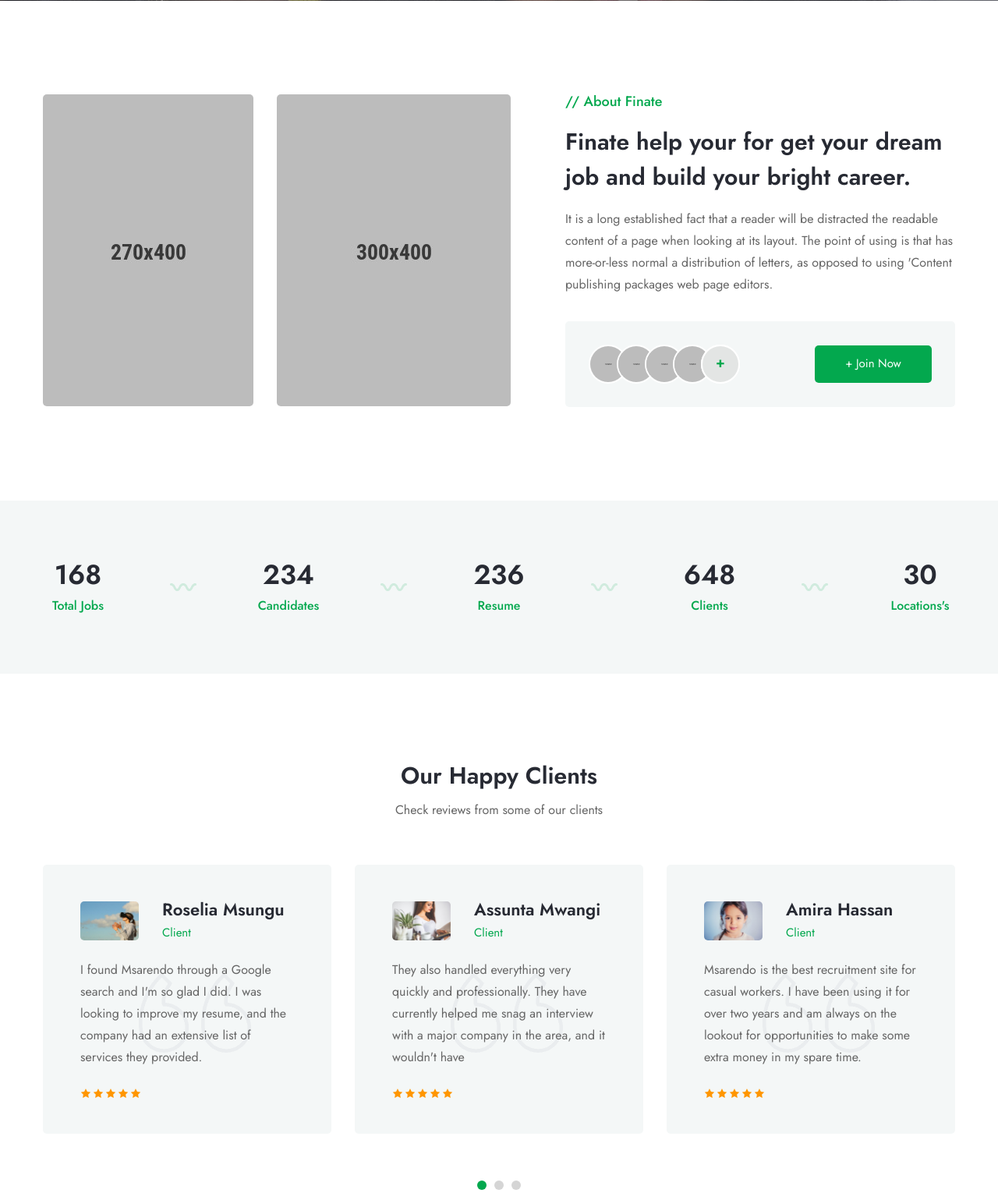
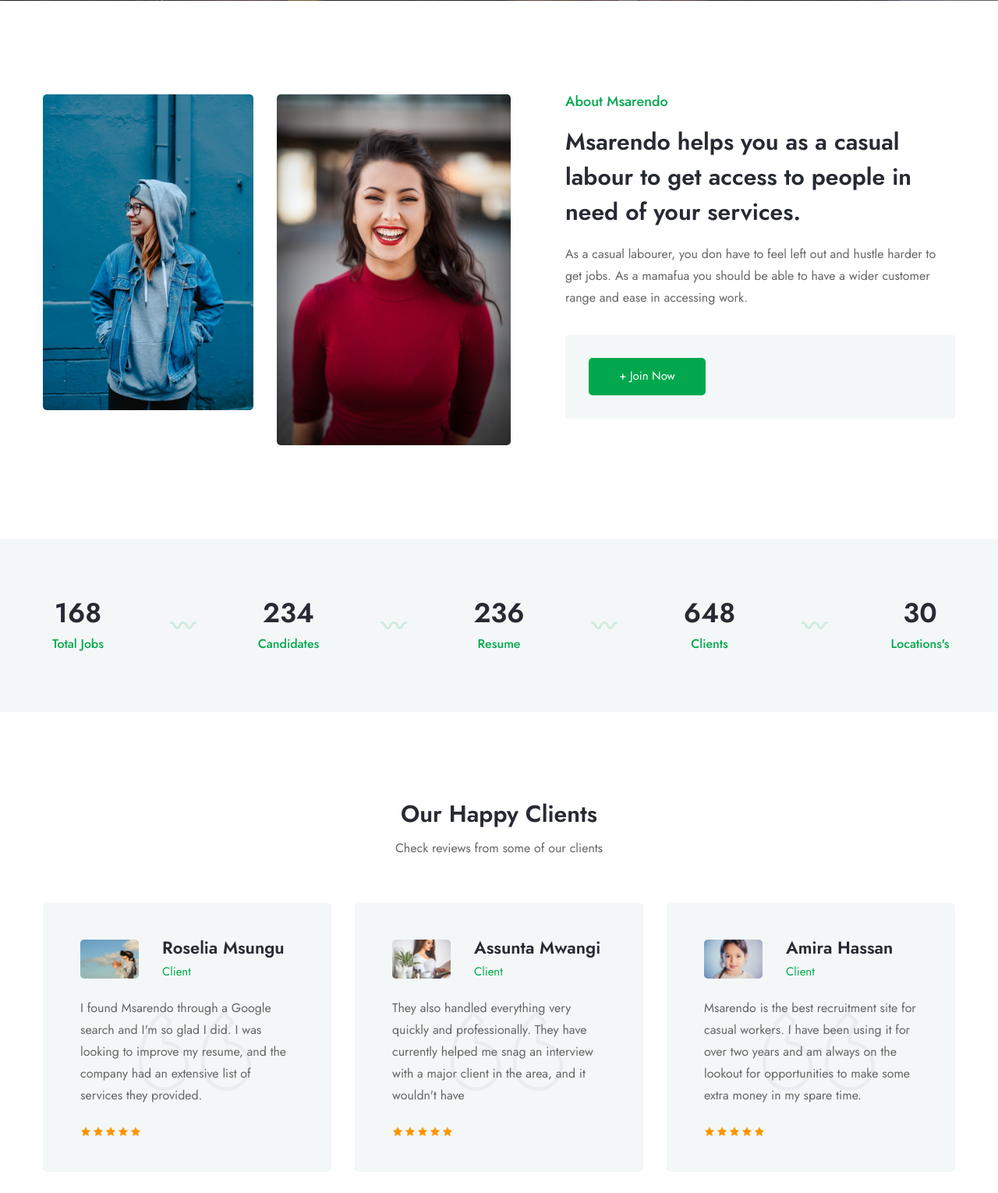
Before and after one commit to vantablanta/msarendo, a Django app: page /about/ in a window 1280 px wide. Shown: the part 399-1929 px from the top of the page at 78% size. Run offline with Django 4.2, Linux system fonts and the light colour scheme; some libraries are stand-ins or nearby versions.

Commit message:
basic structure added

```diff
--- a/app/forms.py
+++ b/app/forms.py
@@ -48,6 +48,7 @@ class UpdateProfileForm(ModelForm):
         model = Profile
         fields = ['full_name', 'location', 'about', 'profile_pic']
 
+
 class UploadResumeForm(ModelForm):
     resume = forms.FileField(max_length=200,label='upload resume',widget=forms.FileInput(attrs={'class': 'form-control mb-4'}))
 
--- a/app/templates/app/about.html
+++ b/app/templates/app/about.html
@@ -40,40 +40,12 @@
             </div>
             <div class="col-lg-6">
               <div class="about-content" data-aos="fade-down" data-aos-duration="1000">
-                <h4 class="sub-title">// About Finate</h4>
-                <h3 class="title">Finate help your for get your dream job and build your bright career.</h3>
-                <p class="desc">It is a long established fact that a reader will be distracted the readable content of a page when looking at its layout. The point of using is that has more-or-less normal a distribution of letters, as opposed to using 'Content publishing packages web page editors.</p>
+                <h4 class="sub-title">About Msarendo </h4>
+                <h3 class="title">Msarendo helps you as a casual labour to get access to people in need of your services.</h3>
+                <p class="desc">As a casual labourer, you don have to feel left out and hustle harder to get jobs. As a mamafua
+                  you should be able to have a wider customer range and ease in accessing work.
+                </p>
                 <div class="member-join-content" data-aos="fade-right" data-aos-duration="1200">
-                  <div class="member-join-thumb">
-                    <ul>
-                      <li>
-                        <a href="">
-                          <img src="{% static 'assets/img/about/member1.png' %}" width="50" height="50" alt="">
-                        </a>
-                      </li>
-                      <li>
-                        <a href="">
-                          <img src="{% static 'assets/img/about/member2.png' %}" width="50" height="50" alt="">
-                        </a>
-                      </li>
-                      <li>
-                        <a href="">
-                          <img src="{%static 'assets/img/about/member3.png' %}" width="50" height="50" alt="">
-                        </a>
-                      </li>
-                      <li>
-                        <a href="">
-                          <img src="{%static 'assets/img/about/member4.png' %}" width="50" height="50" alt="">
-                        </a>
-                      </li>
-                      <li>
-                        <a href="">
-                          <img src="{%static 'assets/img/about/member4.png' %}" width="50" height="50" alt="">
-                          <span>+</span>
-                        </a>
-                      </li>
-                    </ul>
-                  </div>
                   <div class="member-join-btn">
                     <a class="join-now-btn" href="{%url 'register' %}"><span>+</span> Join Now</a>
                   </div>
@@ -203,7 +175,7 @@
                       <div class="testi-content">
                         <p class="desc">
                           They also handled everything very quickly and professionally.
-                          They have currently helped me snag an interview with a major company in the area, and it wouldn't have
+                          They have currently helped me snag an interview with a major client in the area, and it wouldn't have
                         </p>
                         <div class="rating-box">
                           <i class="icofont-star"></i>
--- a/app/templates/app/job-details.html
+++ b/app/templates/app/job-details.html
@@ -130,9 +130,9 @@
               <div class="social-icons">
                 <a href="https://www.facebook.com" target="_blank" rel="noopener"><i class="icofont-facebook"></i></a>
                 <a href="https://twitter.com" target="_blank" rel="noopener"><i class="icofont-twitter"></i></a>
-                <a href="https://www.skype.com" target="_blank" rel="noopener"><i class="icofont-skype"></i></a>
-                <a href="https://www.pinterest.com" target="_blank" rel="noopener"><i class="icofont-pinterest"></i></a>
-                <a href="https://dribbble.com/" target="_blank" rel="noopener"><i class="icofont-dribbble"></i></a>
+                <a href="https://www.whatsapp.com" target="_blank" rel="noopener"><i class="icofont-whatsapp"></i></a>
+                <a href="https://www.linkedin.com" target="_blank" rel="noopener"><i class="icofont-linkedin"></i></a>
+                <a href="https://instagram.com/" target="_blank" rel="noopener"><i class="icofont-instagram"></i></a>
               </div>
             </div>
           </div>
--- a/app/templates/app/profile.html
+++ b/app/templates/app/profile.html
@@ -39,7 +39,7 @@
                 {%if profile.full_name%}
                 <h4 class="title">{{profile.full_name |capfirst}}</h4>
                 {%else%}
-                <h4 class="title">{{profile.owner.username}}</h4>
+                <h4 class="title">{{profile.owner.username | capfirst}}</h4>
                 {%endif%}
                 <ul class="info-list">
                   <li><i class="icofont-location-pin"></i> {{profile.location}}</li>
@@ -120,9 +120,9 @@
                 </div>
                 <div class="content mb--0">
                   {%if job.recruiter.full_name%}
-                  <h4 class="name"><a href="">{{job.recruiter.full_name}}</a></h4>
+                  <h4 class="name"><a href="">{{job.recruiter.full_name | capfirst}}</a></h4>
                   {%else%}
-                  <h4 class="name"><a href="">{{job.recruiter.owner.username}}</a></h4>
+                  <h4 class="name"><a href="">{{job.recruiter.owner.username | capfirst}}</a></h4>
                   {%endif%}
                   <p class="address">{{job.location}}</p>
                 </div>
--- a/app/views.py
+++ b/app/views.py
@@ -99,7 +99,7 @@ def jobs(request):
     return render(request, 'app/jobs.html', ctx)
 
 
-@login_required()
+@login_required(login_url='login')
 def post_job(request):
     profile = Profile.objects.get(owner = request.user)
     form = PostJobForm()
@@ -212,13 +212,17 @@ def apply_job(request, pk):
 @login_required(login_url='login')
 def contract(request, name):
     candidate = Candidate.objects.get(owner__owner__username = name)
-    job = Job.objects.get(applicants = candidate)
+    job = Job.objects.filter(applicants = candidate).first()
     if request.method == 'POST':
         new_match = Hired.objects.create(job = job, candidate=candidate)
         new_match.save()
+
+        job.delete()
+
         return redirect('candidates')
     ctx = {'candidate' : candidate, 'job' : job}
     return render(request, 'app/contract.html', ctx)
 
+
 def page_404(request):
     return render(request, 'app/page-404.html')
```
Also changed, not shown: app/templates/app/contract.html (+9 -0 lines), static/assets/img/about/1.jpg, static/assets/img/about/2.jpg, static/assets/img/about/member1.png (deleted), static/assets/img/about/member2.png (deleted), static/assets/img/about/member3.png (deleted), static/assets/img/about/member4.png (deleted).
